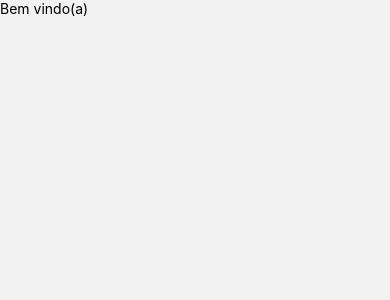
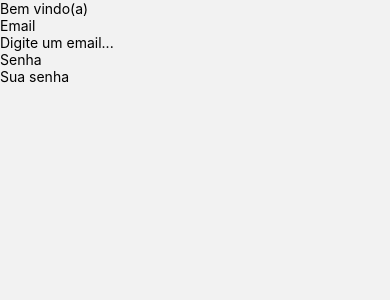
Before and after one commit to Guilherme-Artigas/FirstAppReactNative, a React Native app: screen /SignIn in a window 390 px wide. Shown: the top 300 px of the page. Built offline with nearby package versions, Linux system fonts and the light colour scheme.

Commit message:
feat: adicioanndo campos de email e senha

```diff
--- a/src/pages/Signin/index.js
+++ b/src/pages/Signin/index.js
@@ -1,5 +1,5 @@
 import React from 'react';
-import { View, Text, StyleSheet } from 'react-native';
+import { View, Text, StyleSheet, TextInput } from 'react-native';
 import * as Animatable from 'react-native-animatable';
 
 export default function SignIn() {
@@ -8,6 +8,22 @@ export default function SignIn() {
       <Animatable.View animation="fadeInLeft" delay={500} style={styles.containerHeader}>
         <Text style={styles.message}>Bem vindo(a)</Text>
       </Animatable.View>
+
+      <Animatable.View animation="fadeInUp" style={styles.containerForm}>
+
+        <Text style={styles.title}>Email</Text>
+        <TextInput
+          placeholder="Digite um email..."
+          style={styles.input}
+        />
+
+        <Text style={styles.title}>Senha</Text>
+        <TextInput
+          placeholder="Sua senha"
+          style={styles.input}
+        />
+
+      </Animatable.View>
     </View>
   )
 }
```
